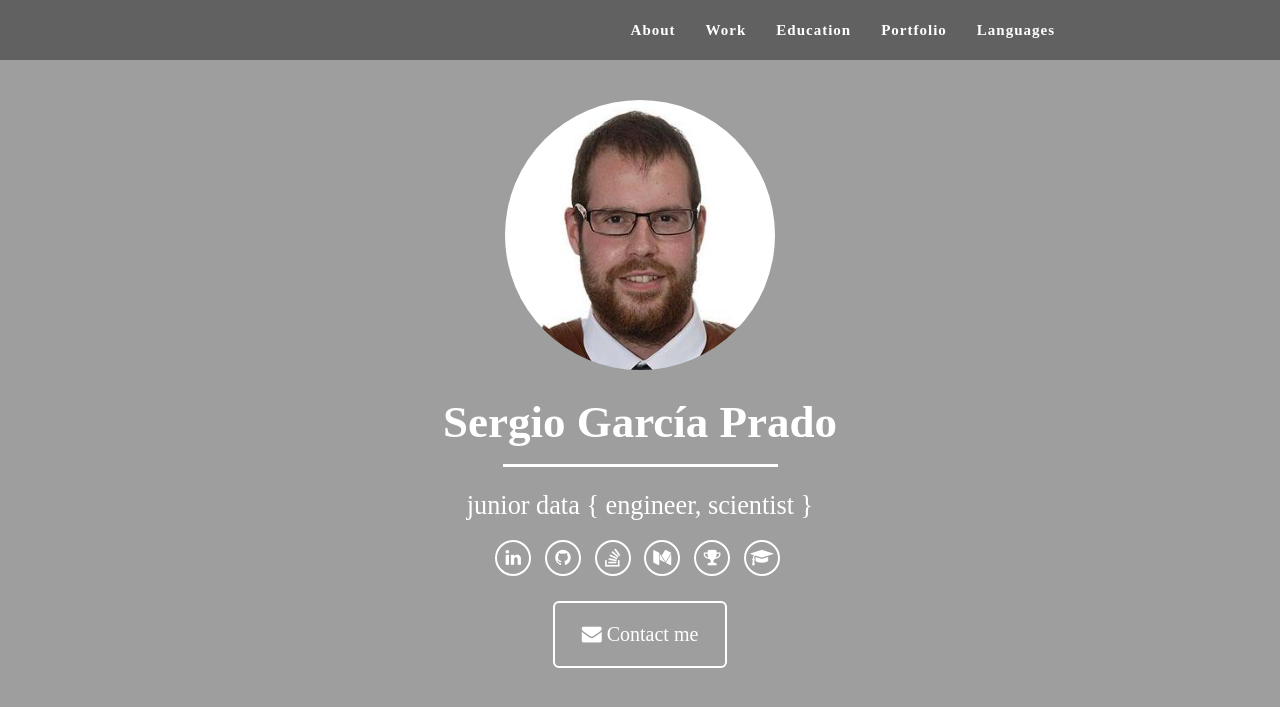
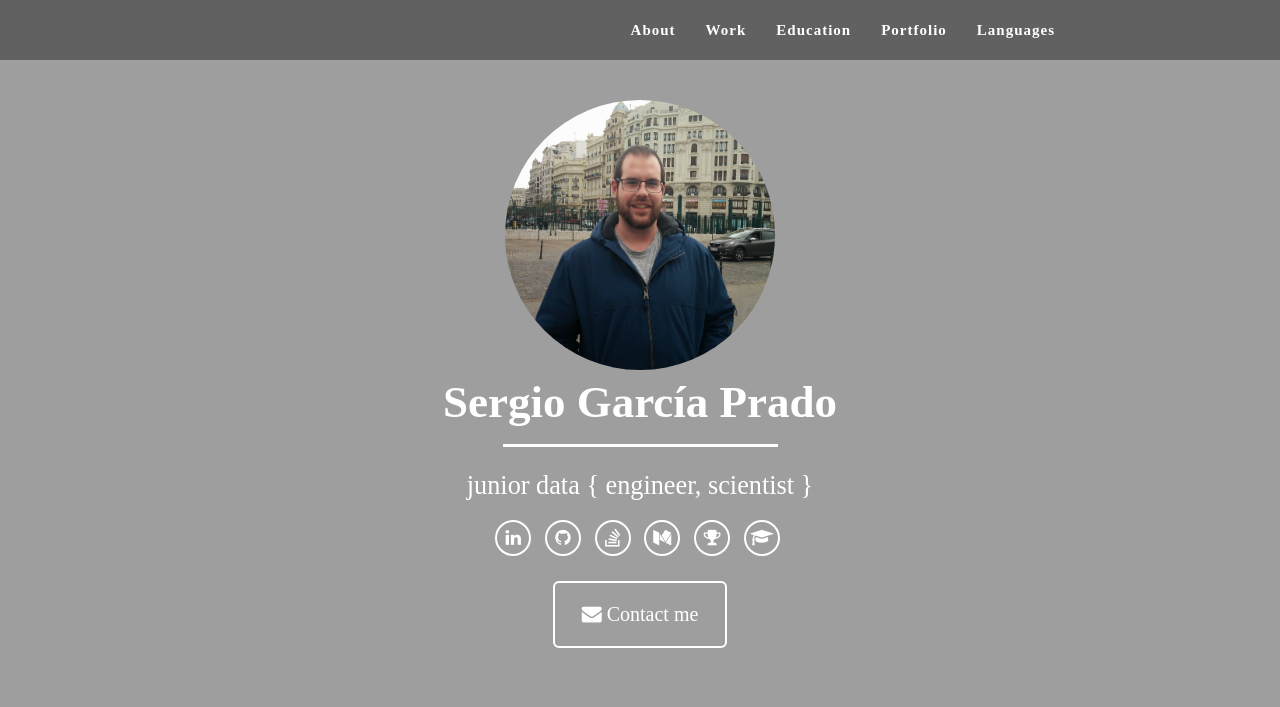
Before and after one commit to garciparedes/garciparedes.github.io, a Jekyll site: the page built from index.html, in a window 1280 px wide and 900 px high. Shown: the top 707 px of the window. Built offline with Jekyll 4.4.1, drawn with Linux system fonts in a browser that asks for light colours; a script that is not in the unit is left out.

Commit message:
changed profile photo

```diff
--- a/_includes/css/main.css
+++ b/_includes/css/main.css
@@ -86,6 +86,12 @@
 
 .img-profile {
     max-height: 30vh;
+    background: url(/assets/img/profile.jpeg) no-repeat;
+    background-position: center center;
+    background-size: cover;
+    max-width: 30vh;
+    width: 100vh;
+    height: 100vh;
 }
 
 .btn-social {
--- a/_includes/header.html
+++ b/_includes/header.html
@@ -3,7 +3,8 @@
   <div class="container">
     <div class="row">
       <div class="col-lg-12">
-        <img alt="{{site.title}}" class="img-profile img-responsive img-circle" src="/assets/img/profile.jpeg" alt="">
+        <div class="img-profile img-responsive img-centered img-circle">
+        </div>
         <div class="intro-text">
           <span class="name">{{ site.title }}</span>
           <hr class="star-light">
```
Also changed, not shown: assets/img/profile.jpeg.
